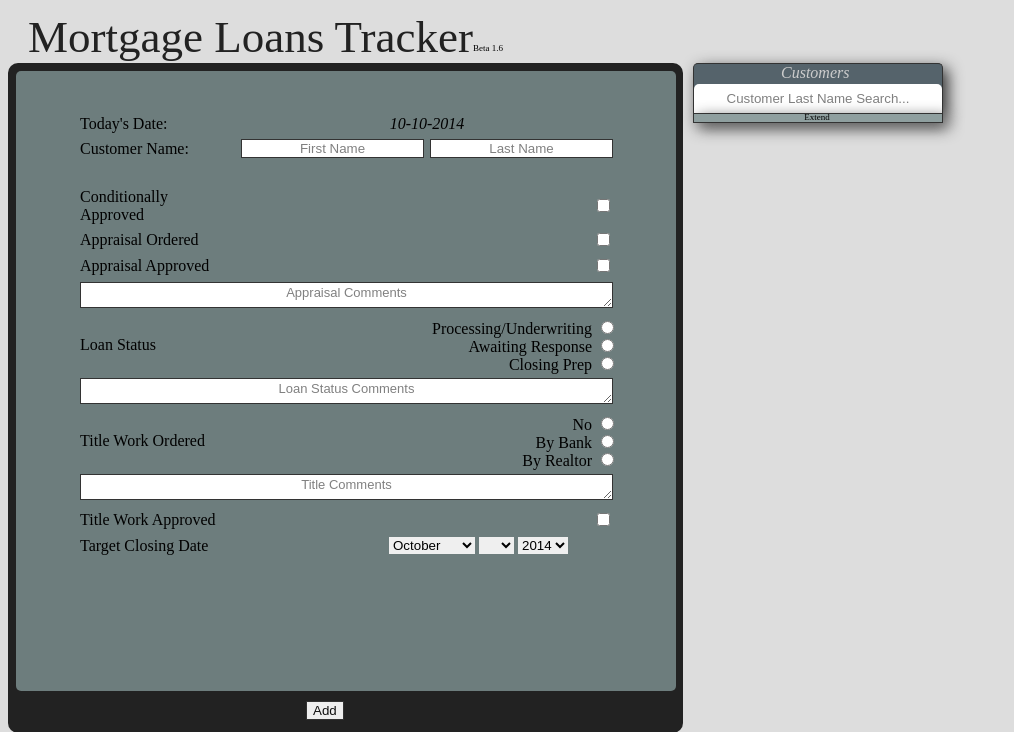
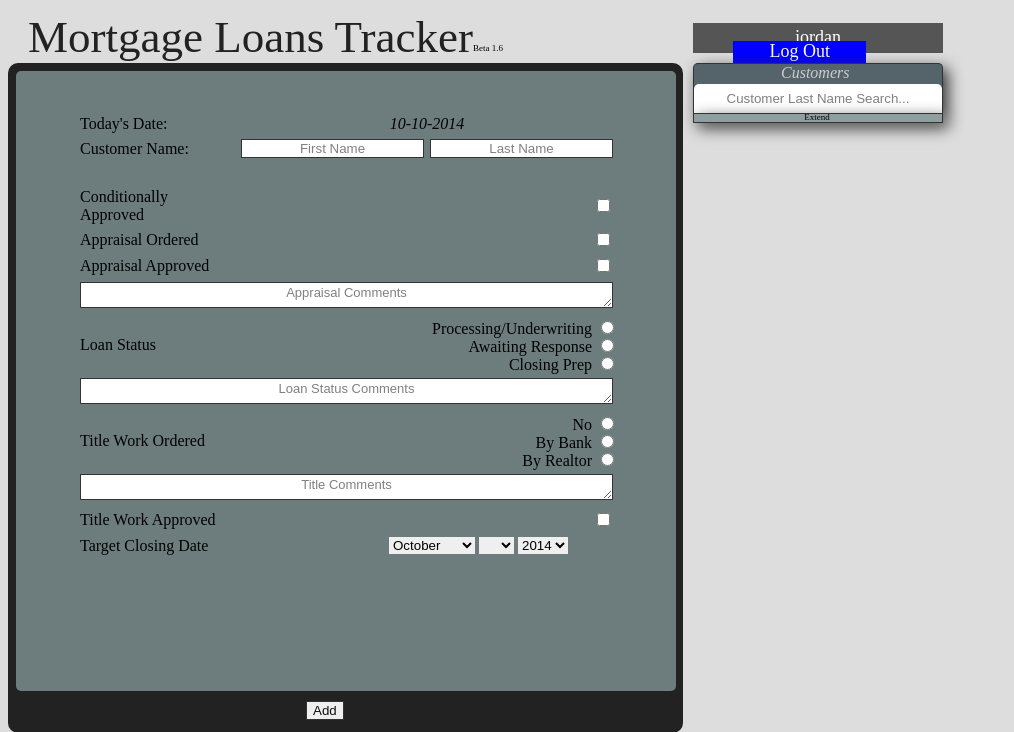
Before and after one commit to Jmac217/MLT, a PHP site: page / in a window 1280 px wide. Shown: the top 732 px of the page, without its empty margins (0-1014 px from the left). Run offline with PHP 8.4, Linux system fonts and the light colour scheme; a user stored in the database is signed in; data comes from the database, SQL or seed files in the repository.

Commit message:
in the middle of reworking user login

```diff
--- a/css/minimal.css
+++ b/css/minimal.css
@@ -43,7 +43,10 @@
 #header{position:absolute;left:0px;top:0px;width:500px;height:55px;cursor:pointer;}
 #header_text{position:absolute;bottom:0px;left:20px;color:#222;font-size:45px;}
 #version{position:absolute;bottom:10px;left:465px;color:#000;font-size:9px;}
-#user{position:absolute;bottom:3px;left:555px;color:#000;font-size:18px;}
+#user_container{position:absolute;top:15px;left:685px;height:30px;width:250px;color:#000;font-size:18px;display:box;background-color:#555;-moz-box-sizing:border-box;-webkit-box-sizing:border-box;-ms-box-sizing:border-box;box-sizing:border-box;padding-top:4px;}
+	#user{margin:auto;color:white;}
+		#user_drop{position:absolute;top:0px;left:0px;height:300px;width:100%:backgroudnd-color:blue;}
+			.user_drop_li{width:100%;color:white;background-color:blue;}
 #body{position:absolute;top:55px;height:670px;left:0px;width:675px;background-color:#222222;border-radius:10px;}
 /*#doc{background-image:url("../res/doc.png");} *//*#224455 */
 
--- a/index.php
+++ b/index.php
@@ -30,10 +30,33 @@
 	</head>
 	<body>
 	<center>
+
+<div id='user_container'>
+	<span id='user'><?php session_start(); echo $_SESSION['user']; ?></span>
+	<?php
+		if (isset($_SESSION)){
+			echo "
+				<div id='user_drop'>
+					<ul>
+						<li class='user_drop_li'>Log Out</li>
+						<li class='user_drop_li'>Change Password</li>
+						";
+						if($_SESSION['privileges']=='1'){
+							echo "
+								<li class='user_drop_li'>Modify Privelages</li>
+							";
+						}
+						echo"
+					</ul>
+				</div>
+			";
+		}
+	?>
+</div>
+
 		<div id='header'>
 			<span id='header_text'>Mortgage Loans Tracker</span>
 			<span id='version'>Beta 1.6</span>
-			<span id='user'><?php /*echo $_SESSION['user'];*/ ?></span>
 		</div>
 		<div id='body'>
 			<div id='doc'>
--- a/login.php
+++ b/login.php
@@ -5,11 +5,13 @@
 <script type='text/javascript' src='js/login.js'></script>
 </head>
 <body>
+<form>
 	<table>
 		<tr><td colspan='2' id='title'>MLT Login</td></tr>
 		<tr><td colspan='2'><input id='user' type='text' value='Username' alt='Username'/></td></tr><!-- <span id='user_check'><span id='user_check_img'></span></span> --><!-- User Registration -->
 		<tr><td colspan='2'><input id='pass' type='password'  value='Password' alt='Password'/></td></tr><!-- <span id='pass_check'><span id='pass_check_img'></span></span> -->
 		<tr><td><a href='#' >Forgot Password</a></td><td><input id='submit' type='button' value='Login'/></td></tr>
 	</table>
+</form>
 </body>
 </html>
--- a/php/login_request.php
+++ b/php/login_request.php
@@ -10,6 +10,7 @@
 	if(!isset($sql['pass'])){die("pass not set");}
 	session_start();
 	$_SESSION['user'] = $sql['user'];
+	$_SESSION['privileges'] = $sql['privileges'];
 	echo '0';
 }else{
 	die('Please enter a Username and a Password');
```
Also changed, not shown: 1 other file. Lines whose indentation alone changed are shown as unchanged.
